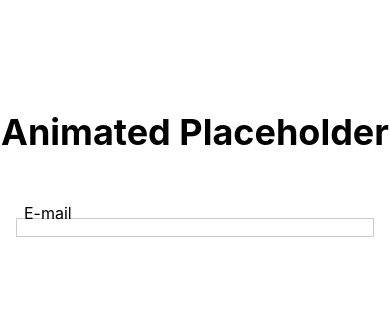
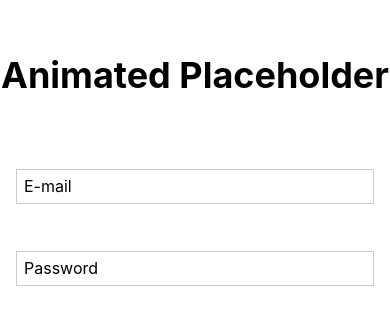
Before and after one commit to albertozaranza/AnimatedPlaceholder, a React Native app: screen / in a window 390 px wide. Shown: the part 241-566 px from the top of the page. Built offline with nearby package versions, Linux system fonts and the light colour scheme.

Commit message:
feat: add reanimated, styled components and focus/blur funcitions

```diff
--- a/src/App.tsx
+++ b/src/App.tsx
@@ -9,6 +9,7 @@ const App: React.FC = () => {
     <View style={container}>
       <Text style={title}>Animated Placeholder</Text>
       <TextInput placeholder="E-mail" />
+      <TextInput placeholder="Password" />
     </View>
   );
 };
--- a/src/components/TextInput.tsx
+++ b/src/components/TextInput.tsx
@@ -1,50 +1,60 @@
-import React from 'react';
-import {
-  View,
-  Text,
-  TextInput as NativeTextInput,
-  StyleSheet,
-} from 'react-native';
+import React, { useState } from 'react';
+import Animated from 'react-native-reanimated';
+import styled from 'styled-components/native';
 
 import { TextInput as TextInputProps } from '../types';
+
+import usePixels from '../hooks/usePixels';
 
 const TextInput: React.FC<TextInputProps> = ({
   placeholder,
   color = '#ccc',
 }: TextInputProps) => {
-  const { styledContainer, styledLabel, styledInput } = styles;
-
-  const coloredInput = { ...styledInput, borderColor: color };
+  const [bottom, setBottom] = useState(7);
+  const [left, setLeft] = useState(24);
 
   return (
-    <View style={styledContainer}>
-      <Text style={styledLabel}>{placeholder}</Text>
-      <NativeTextInput style={coloredInput} />
-    </View>
+    <StyledContainer>
+      <StyledLabel bottom={bottom} left={left}>
+        {placeholder}
+      </StyledLabel>
+      <StyledTextInput
+        color={color}
+        onFocus={() => {
+          setBottom(48);
+          setLeft(16);
+        }}
+        onBlur={() => {
+          setBottom(7);
+          setLeft(24);
+        }}
+      />
+    </StyledContainer>
   );
 };
 
-const styles = StyleSheet.create({
-  styledContainer: {
-    width: '100%',
-    justifyContent: 'center',
-    marginVertical: 16,
-    paddingHorizontal: 16,
-    position: 'relative',
-  },
-  styledLabel: {
-    fontSize: 16,
-    marginBottom: 8,
-    position: 'absolute',
-    left: 24,
-    bottom: 6,
-  },
-  styledInput: {
-    width: '100%',
-    paddingHorizontal: 8,
-    borderColor: '#ccc',
-    borderWidth: 1,
-  },
-});
+const StyledContainer = styled.View`
+  height: 50px;
+  width: 100%;
+  justify-content: center;
+  margin: 16px 0;
+  padding: 0 16px;
+  position: relative;
+`;
+
+const StyledLabel = styled(Animated.Text)<{ bottom: number; left: number }>`
+  font-size: 16px;
+  margin-bottom: 8px;
+  position: absolute;
+  left: ${({ left }) => usePixels(left)};
+  bottom: ${({ bottom }): string => usePixels(bottom)};
+`;
+
+const StyledTextInput = styled.TextInput<{ color: string }>`
+  width: 100%;
+  padding: 8px;
+  border-color: ${({ color }) => color};
+  border-width: 1px;
+`;
 
 export default TextInput;
--- /dev/null
+++ b/src/hooks/usePixels.ts
@@ -0,0 +1,5 @@
+const usePixels = (value: number): string => {
+  return `${value}px`;
+};
+
+export default usePixels;
```
Also changed, not shown: package.json (+5 -2 lines), 1 other file (tests, documents, lock files or other folders).
